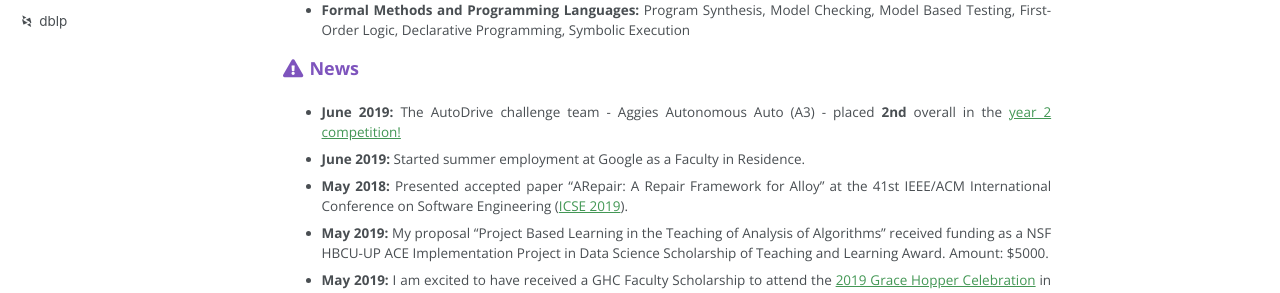
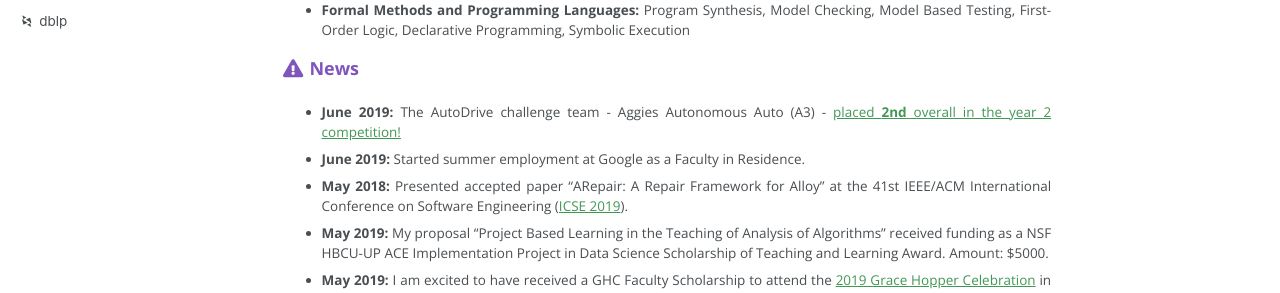
Before and after one commit to Allisonius/allisonius.github.io, a Jekyll site: the page built from _pages/about.md, in a window 1280 px wide and 900 px high. Shown: the part 443-736 px from the top of the window. Built offline with Jekyll 4.4.1, drawn with Linux system fonts in a browser that asks for light colours; some web fonts are replaced.

```diff
--- a/_pages/about.md
+++ b/_pages/about.md
@@ -21,7 +21,7 @@ My main goal is to improve software _reliability_ by focusing on:
   * **Formal Methods and Programming Languages:** Program Synthesis, Model Checking, Model Based Testing, First-Order Logic, Declarative Programming, Symbolic Execution
 
 ### <i class="fa fa-fw fa-exclamation-triangle" aria-hidden="true"></i> News
-  * **June 2019:** The AutoDrive challenge team - Aggies Autonomous Auto (A3) - placed **2nd** overall in the [year 2 competition!](https://www.ncat.edu/coe/coe_news_room/2019-coenews/2019-autodrive-challenge.html)
+  * **June 2019:** The AutoDrive challenge team - Aggies Autonomous Auto (A3) - [placed **2nd** overall in the year 2 competition!](https://www.ncat.edu/coe/coe_news_room/2019-coenews/2019-autodrive-challenge.html)
   * **June 2019:** Started summer employment at Google as a Faculty in Residence.
   * **May 2018:** Presented accepted paper "ARepair: A Repair Framework for Alloy" at the 41st IEEE/ACM International Conference on Software Engineering ([ICSE 2019](https://conf.researchr.org/home/icse-2019)).
  * **May 2019:** My proposal "Project Based Learning in the Teaching of Analysis of Algorithms" received funding as a NSF HBCU-UP ACE Implementation Project in Data Science Scholarship of Teaching and Learning Award. Amount: $5000.
```
